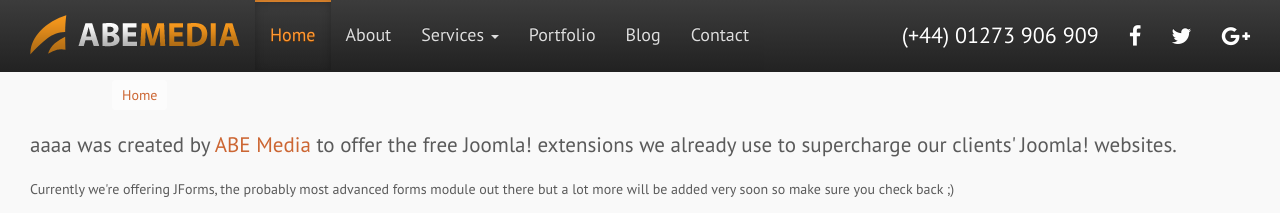
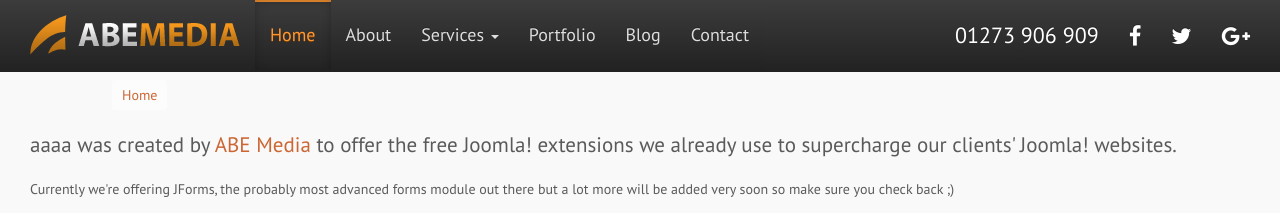
Before and after one commit to abemedia/abemedia.github.io, a Jekyll site: the page built from index.html, in a window 1280 px wide. Shown: the top 213 px of the page. Built offline with Jekyll 4.4.1, drawn with Linux system fonts in a browser that asks for light colours; nearby versions of some CDN libraries.

Commit message:
Update nav-main.html

```diff
--- a/_includes/nav-main.html
+++ b/_includes/nav-main.html
@@ -22,7 +22,7 @@
         <li{% if page.slug == "contact-us" %} class="active"{% endif %}> <a href="{{ site.url }}/contact-us.html">Contact</a></li>
       </ul>
       <ul class="nav navbar-nav navbar-right">
-        <li class="hidden-sm hidden-xs"><a href="tel:+441273906909">(+44) 01273 906 909</a></li>
+        <li class="hidden-sm hidden-xs"><a href="tel:01273906909">01273 906 909</a></li>
         <li class="visible-lg"><a href="https://facebook.com/abemedia" target="_blank"><i class="fa fa-facebook"></i></a></li>
         <li class="visible-lg"><a href="https://twitter.com/abemedia" target="_blank"><i class="fa fa-twitter"></i></a></li>
         <li class="visible-lg"><a href="https://plus.google.com/111817589436307167014/posts" target="_blank" rel="publisher"><i class="fa fa-google-plus"></i></a></li>
```
